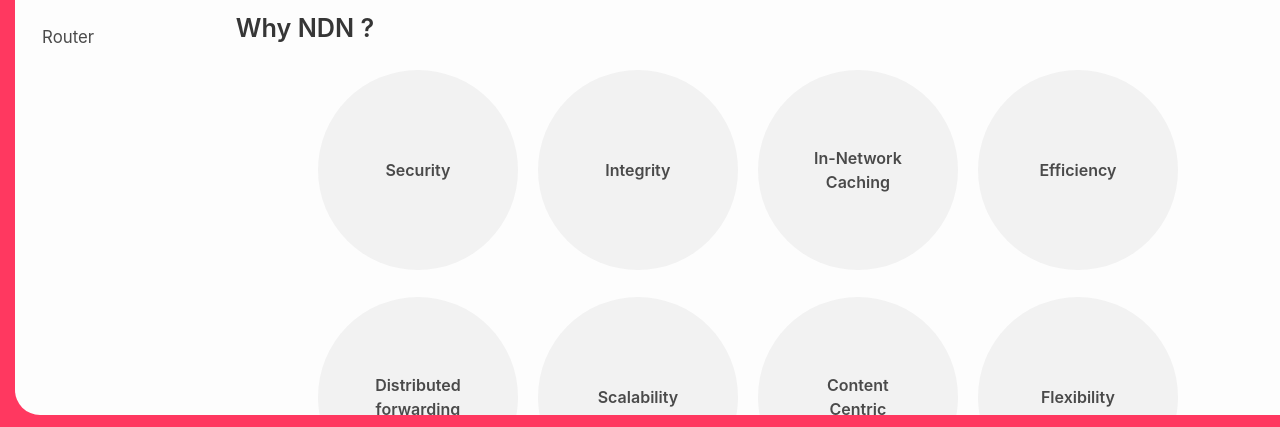
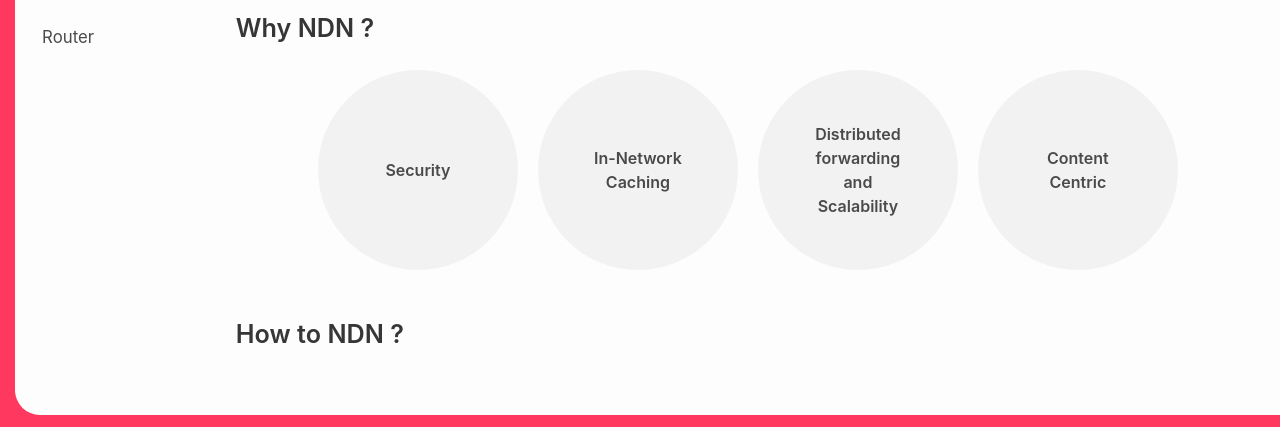
Before and after one commit to pulsejet/ndn101, a React (Create React App) app: page /intro in a window 1280 px wide. Shown: the part 370-797 px from the top of the page. Built offline with nearby package versions, Linux system fonts and the light colour scheme.

Commit message:
edit bubble thing

```diff
--- a/src/pages/01-intro/Why.tsx
+++ b/src/pages/01-intro/Why.tsx
@@ -6,39 +6,35 @@ export default function Why() {
     <div className="bubbles-container">
       <ExpandableBubble
         label="Security"
-        content="NDN uses names to identify data rather than a location, making it difficult for attackers to intercept data packets."
-      />
-      <ExpandableBubble
-        label="Integrity"
-        content="NDN uses cryptographic techniques to ensure data integrity and confidentiality, making it more secure than traditional IP networks."
+        content="NDN provides data-centric security where it secures data directly rather than relying on securing the channels that transmit the data."
       />
 
       <ExpandableBubble
         label="In-Network Caching"
-        content="NDN enables caching at the network layer, allowing popular data to be stored closer to the user, reducing the need for long-distance data transfers."
+        content="NDN enables caching at the network layer, allowing more-used data to be stored closer to the user, reducing the need for long-distance data transfers, and increasing the efficiency"
       />
-      <ExpandableBubble
+       {/* <ExpandableBubble
         label="Efficiency"
         content="NDN caching improves network efficiency and reduces bandwidth consumption, particularly for popular content."
-      />
+      /> */}
 
       <ExpandableBubble
-        label="Distributed forwarding"
-        content="NDN uses a distributed forwarding approach that can leverage the computing power of edge devices to reduce the load on the network core."
+        label="Distributed forwarding and Scalability"
+        content="NDN uses a distributed forwarding approach that can leverage the computing power of edge devices to reduce the load on the network core, and provide scalability"
       />
-      <ExpandableBubble
+      {/* <ExpandableBubble
         label="Scalability"
         content="NDN distributed forwarding approach enables more efficient routing and reduces the risk of network congestion."
-      />
+      /> */}
 
       <ExpandableBubble
         label="Content Centric"
-        content="NDN is designed to be content-centric rather than host-centric, which means that data can be accessed and shared independently of its location or origin."
+        content="NDN is designed to be content-centric rather than host-centric, which means that data can be accessed and shared independently of its location or origin, providing felxibility"
       />
-      <ExpandableBubble
+      {/* <ExpandableBubble
         label="Flexibility"
         content="NDN is content-centric, this enables more flexible and dynamic content distribution, and supports new applications and use cases such as IoT and edge computing."
-      />
+      /> */}
     </div>
   );
 }
```
